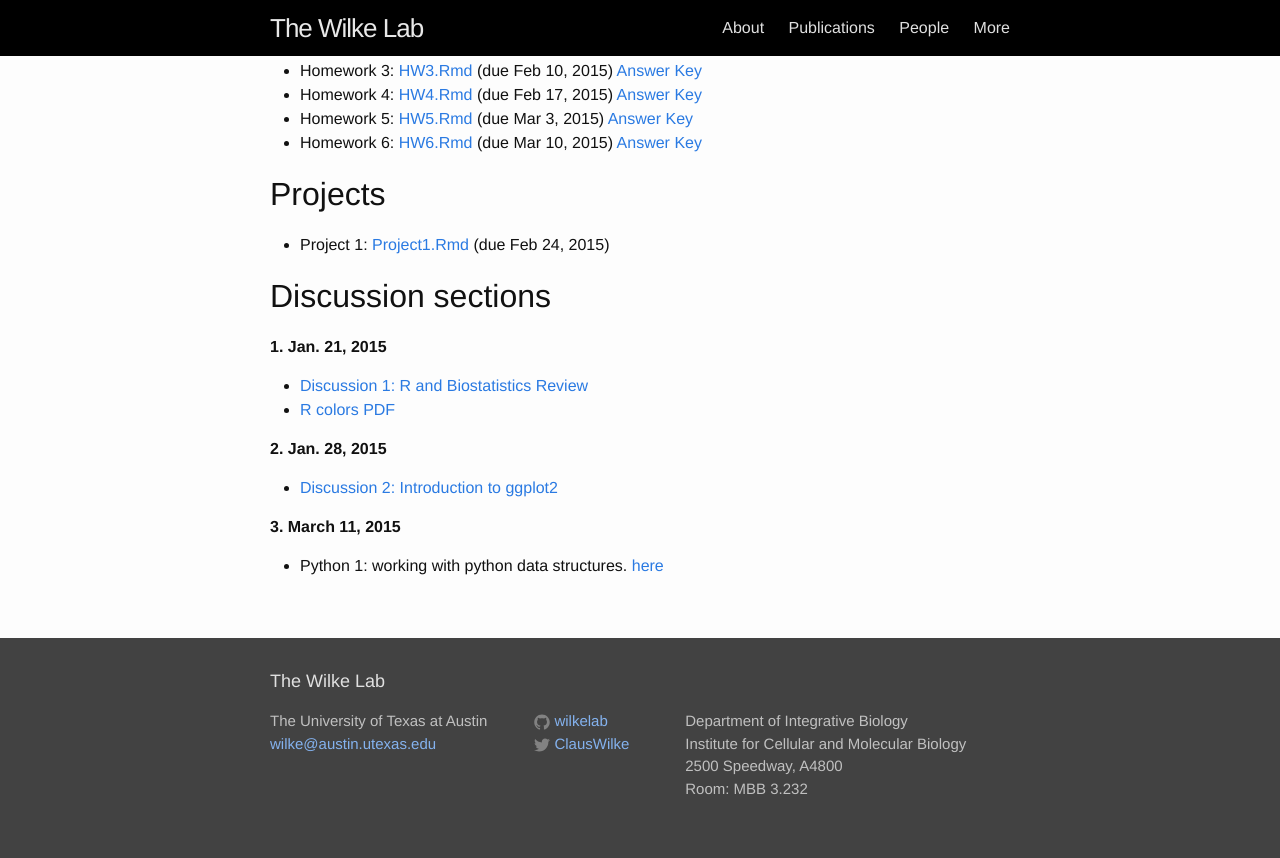
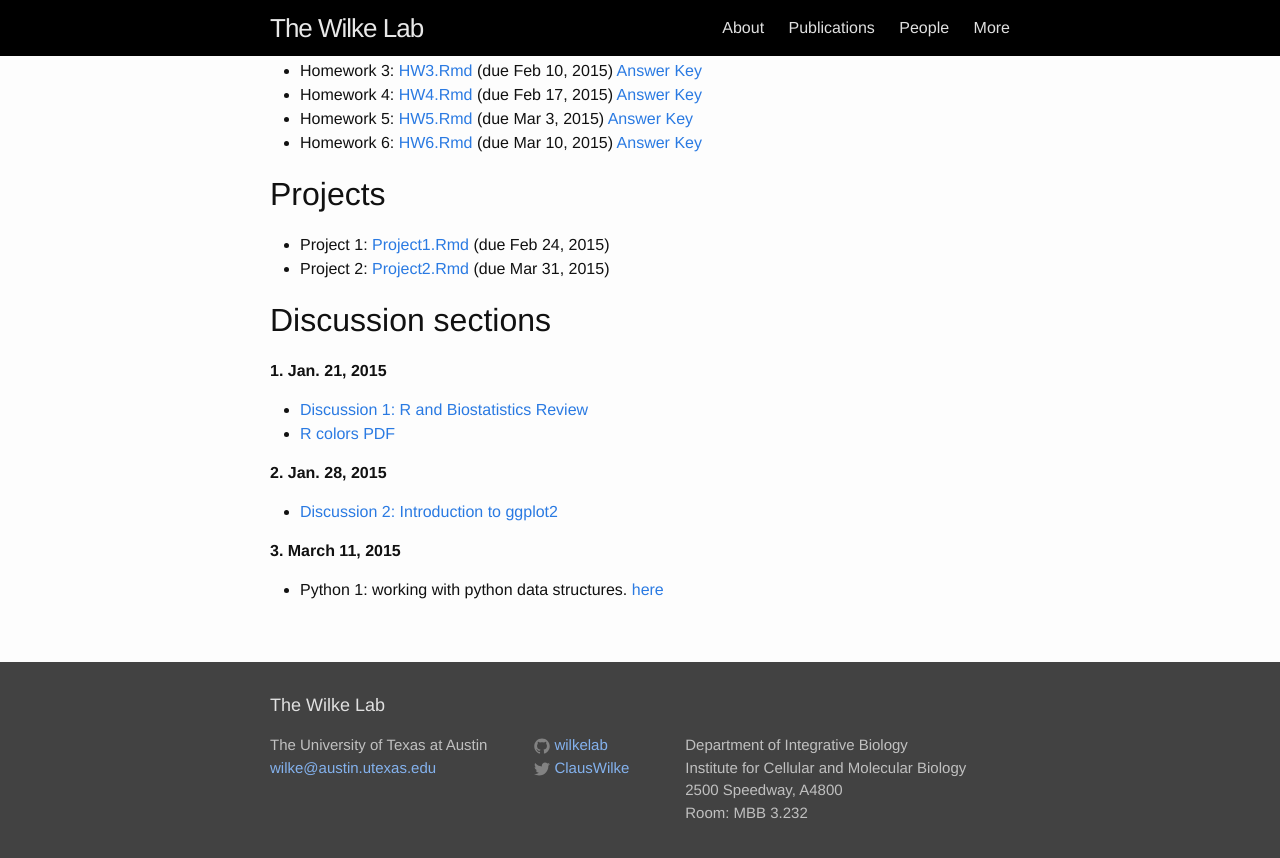
Before and after one commit to wilkelab/wilkelab.github.io.archive_sep_2020, a Jekyll site: the page built from classes/SDS348_spring_2015.md, in a window 1280 px wide and 900 px high, scrolled down 3498 px. Shown: the top 858 px of the window. Built offline with Jekyll 4.4.1, drawn with Linux system fonts in a browser that asks for light colours.

Commit message:
project2 online

```diff
--- a/classes/SDS348_spring_2015.md
+++ b/classes/SDS348_spring_2015.md
@@ -164,6 +164,7 @@ Syllabus and schedule: [SDS348_syllabus_spring2015.pdf](/classes/SDS348/SDS348_s
 
 ## Projects
 - Project 1: [Project1.Rmd](/classes/SDS348/2015_spring_projects/project1/Project1-updated.Rmd) (due Feb 24, 2015)
+- Project 2: [Project2.Rmd](/classes/SDS348/2015_spring_projects/project2/Project2.Rmd)         (due Mar 31, 2015)
 
 
 ## Discussion sections
```
